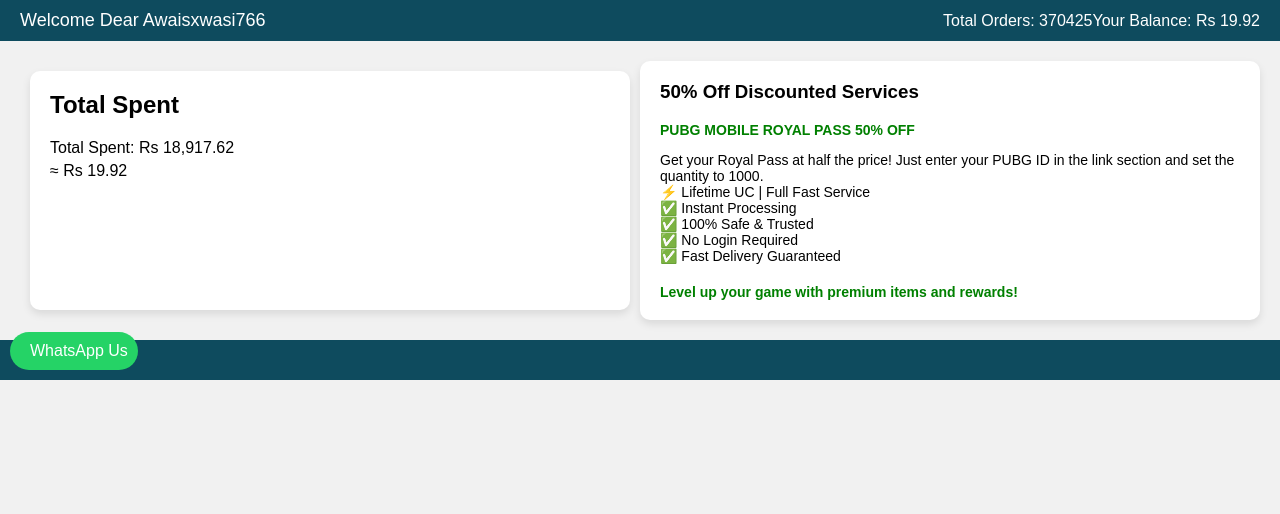
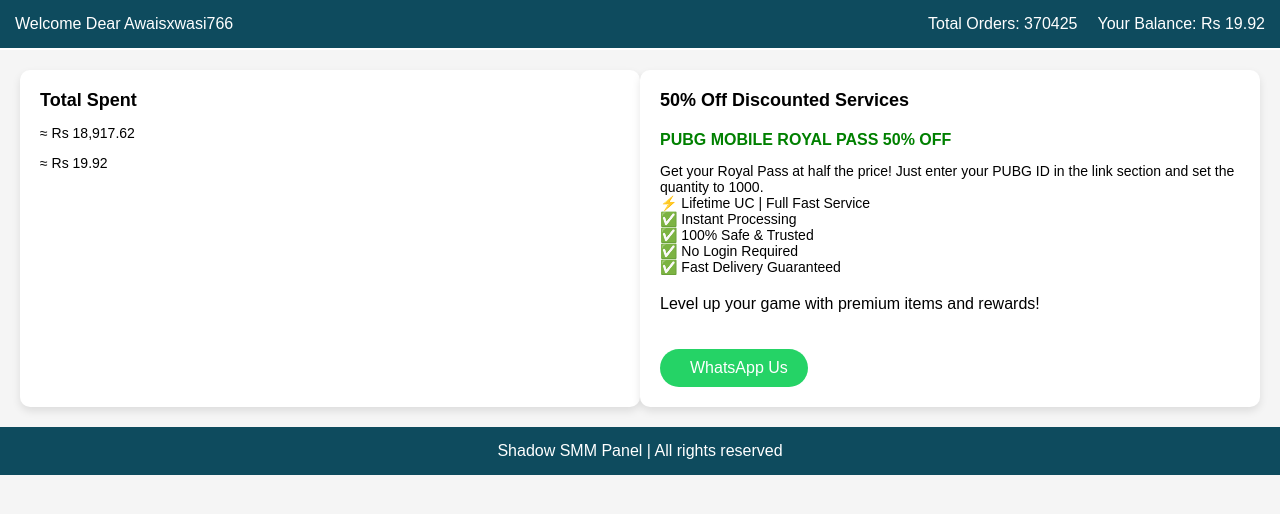
Before and after one commit to awanzada786616/Key_wallet, a plain HTML site: page index.html in a window 1280 px wide. Drawn offline with Linux system fonts and the light colour scheme.

Commit message:
Update index.html

```diff
--- a/index.html
+++ b/index.html
@@ -7,131 +7,134 @@
     <style>
         body {
             font-family: Arial, sans-serif;
-            background-color: #f1f1f1;
+            background-color: #f5f5f5;
             margin: 0;
             padding: 0;
         }
 
+        /* Header section */
         .header {
+            background-color: #0e4b5e;
+            color: white;
+            padding: 15px;
             display: flex;
             justify-content: space-between;
             align-items: center;
-            background-color: #0e4b5e;
-            color: white;
-            padding: 10px 20px;
-        }
-
-        .header h1 {
-            margin: 0;
+            border-bottom: 2px solid #ffffff;
         }
 
         .header .welcome {
-            font-size: 18px;
+            font-size: 16px;
         }
 
-        .header .notifications {
+        .header .stats {
             display: flex;
             align-items: center;
         }
 
-        .header .notifications span {
+        .header .stats div {
             margin-left: 20px;
+            font-size: 16px;
         }
 
+        /* Main Content Section */
         .main-content {
-            display: grid;
-            grid-template-columns: 1fr 1fr;
+            display: flex;
+            justify-content: space-between;
             padding: 20px;
         }
 
-        .panel-box {
-            background-color: #fff;
-            border-radius: 10px;
-            padding: 20px;
-            margin: 10px;
-            box-shadow: 0 4px 8px rgba(0, 0, 0, 0.1);
-        }
-
-        .panel-box h2 {
-            margin-top: 0;
-        }
-
-        .panel-box .stats {
-            font-size: 16px;
-            margin: 10px 0;
-        }
-
-        .panel-box .stats div {
-            margin: 5px 0;
-        }
-
-        .service-section {
+        /* Stats box */
+        .stats-box {
             background-color: #ffffff;
             border-radius: 10px;
             padding: 20px;
-            box-shadow: 0 4px 8px rgba(0, 0, 0, 0.1);
+            width: 48%;
+            box-shadow: 0px 4px 8px rgba(0, 0, 0, 0.1);
         }
 
-        .service-section h3 {
-            margin-top: 0;
+        .stats-box h3 {
+            margin: 0 0 10px;
+            font-size: 18px;
         }
 
-        .service-section .description {
+        .stats-box p {
+            font-size: 14px;
+        }
+
+        /* Service box */
+        .service-box {
+            background-color: #ffffff;
+            border-radius: 10px;
+            padding: 20px;
+            width: 48%;
+            box-shadow: 0px 4px 8px rgba(0, 0, 0, 0.1);
+        }
+
+        .service-box h3 {
+            margin: 0 0 10px;
+            font-size: 18px;
+        }
+
+        .service-box .description {
             font-size: 14px;
             margin-bottom: 20px;
         }
 
-        .service-section .category {
-            font-size: 14px;
+        .service-box .category {
+            font-weight: bold;
             color: green;
-            font-weight: bold;
         }
 
+        .service-box .category,
+        .service-box .whatsapp-button {
+            margin-top: 20px;
+        }
+
+        .whatsapp-button {
+            background-color: #25d366;
+            color: white;
+            padding: 10px 20px;
+            border-radius: 25px;
+            display: inline-flex;
+            align-items: center;
+            cursor: pointer;
+        }
+
+        .whatsapp-button i {
+            margin-right: 10px;
+        }
+
+        /* Footer section */
         .footer {
             background-color: #0e4b5e;
             color: white;
-            padding: 20px;
             text-align: center;
-            position: relative;
+            padding: 15px;
         }
 
-        .footer .whatsapp-button {
-            background-color: #25d366;
-            color: white;
-            padding: 10px;
-            border-radius: 50px;
-            position: absolute;
-            bottom: 10px;
-            left: 10px;
-            display: flex;
-            align-items: center;
-            justify-content: center;
-        }
-
-        .footer .whatsapp-button span {
-            margin-left: 10px;
-        }
     </style>
 </head>
 <body>
+
     <div class="header">
         <div class="welcome">Welcome Dear Awaisxwasi766</div>
-        <div class="notifications">
+        <div class="stats">
             <div>Total Orders: 370425</div>
             <div>Your Balance: Rs 19.92</div>
         </div>
     </div>
 
     <div class="main-content">
-        <div class="panel-box">
-            <h2>Total Spent</h2>
-            <div class="stats">
-                <div>Total Spent: Rs 18,917.62</div>
-                <div>≈ Rs 19.92</div>
-            </div>
+        <!-- Stats Box -->
+        <div class="stats-box">
+            <h3>Total Spent</h3>
+            <p>≈ Rs 18,917.62</p>
+            <p>≈ Rs 19.92</p>
         </div>
 
-        <div class="service-section">
+        <!-- Service Box -->
+        <div class="service-box">
             <h3>50% Off Discounted Services</h3>
             <div class="category">PUBG MOBILE ROYAL PASS 50% OFF</div>
             <p class="description">
@@ -142,15 +145,16 @@
                 ✅ No Login Required<br>
                 ✅ Fast Delivery Guaranteed
             </p>
-            <div class="category">Level up your game with premium items and rewards!</div>
+            <p>Level up your game with premium items and rewards!</p>
+            <div class="whatsapp-button">
+                <i class="fa fa-whatsapp"></i> WhatsApp Us
+            </div>
         </div>
     </div>
 
     <div class="footer">
-        <div class="whatsapp-button">
-            <i class="fa fa-whatsapp" style="color:white;"></i>
-            <span>WhatsApp Us</span>
-        </div>
+        Shadow SMM Panel | All rights reserved
     </div>
+
 </body>
 </html>
```
